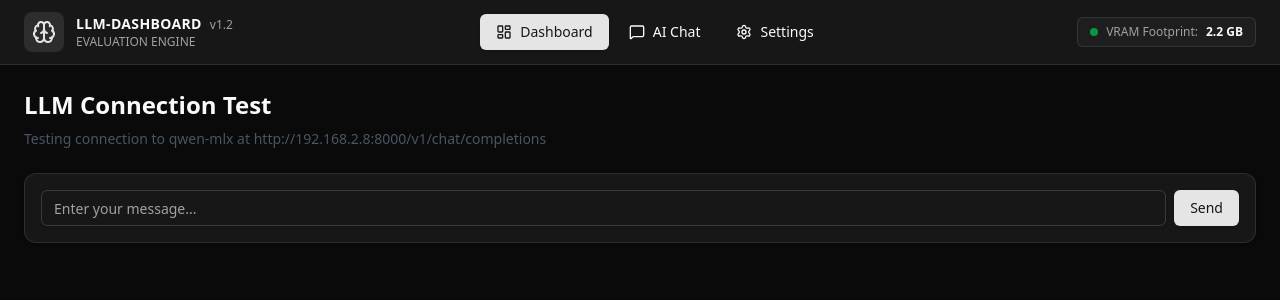
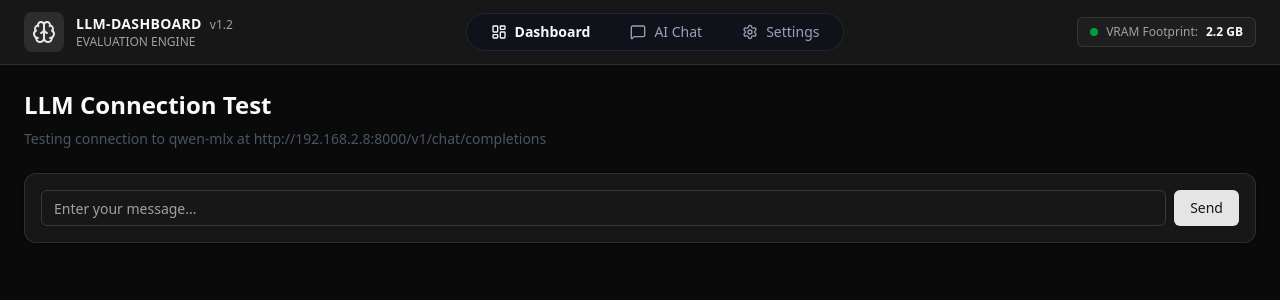
Before and after one commit to aman2025/llm-dashboard, a React (Vite) app in the folder client/: page / in a window 1280 px wide. Shown: the top 300 px of the page. Built offline with nearby package versions, Linux system fonts and the light colour scheme.

Commit message:
优化头部菜单圆角样式

```diff
--- a/client/src/components/layout/header.tsx
+++ b/client/src/components/layout/header.tsx
@@ -33,7 +33,7 @@ export function Header() {
         </div>
 
         {/* Middle: Navigation */}
-        <nav className="flex items-center gap-1">
+        <nav className="flex items-center gap-2 rounded-[19px] border border-[#1f2738] bg-[#0f1219] px-2" style={{ height: '38px' }}>
           {navItems.map((item) => {
             const Icon = item.icon
             return (
@@ -42,10 +42,10 @@ export function Header() {
                 to={item.path}
                 className={cn(
                   'flex items-center gap-2 px-4 py-2 rounded-md',
-                  'text-sm font-medium transition-all duration-200',
-                  'hover:bg-accent hover:text-accent-foreground',
-                  'data-[status=active]:bg-primary data-[status=active]:text-primary-foreground',
-                  'data-[status=active]:shadow-sm'
+                  'text-sm font-normal transition-all duration-200',
+                  'text-[#97a2b9]',
+                  'hover:text-[#fafafd]',
+                  'data-[status=active]:bg-transparent data-[status=active]:text-[#fafafd] data-[status=active]:font-bold'
                 )}
               >
                 <Icon className="w-4 h-4" />
```
